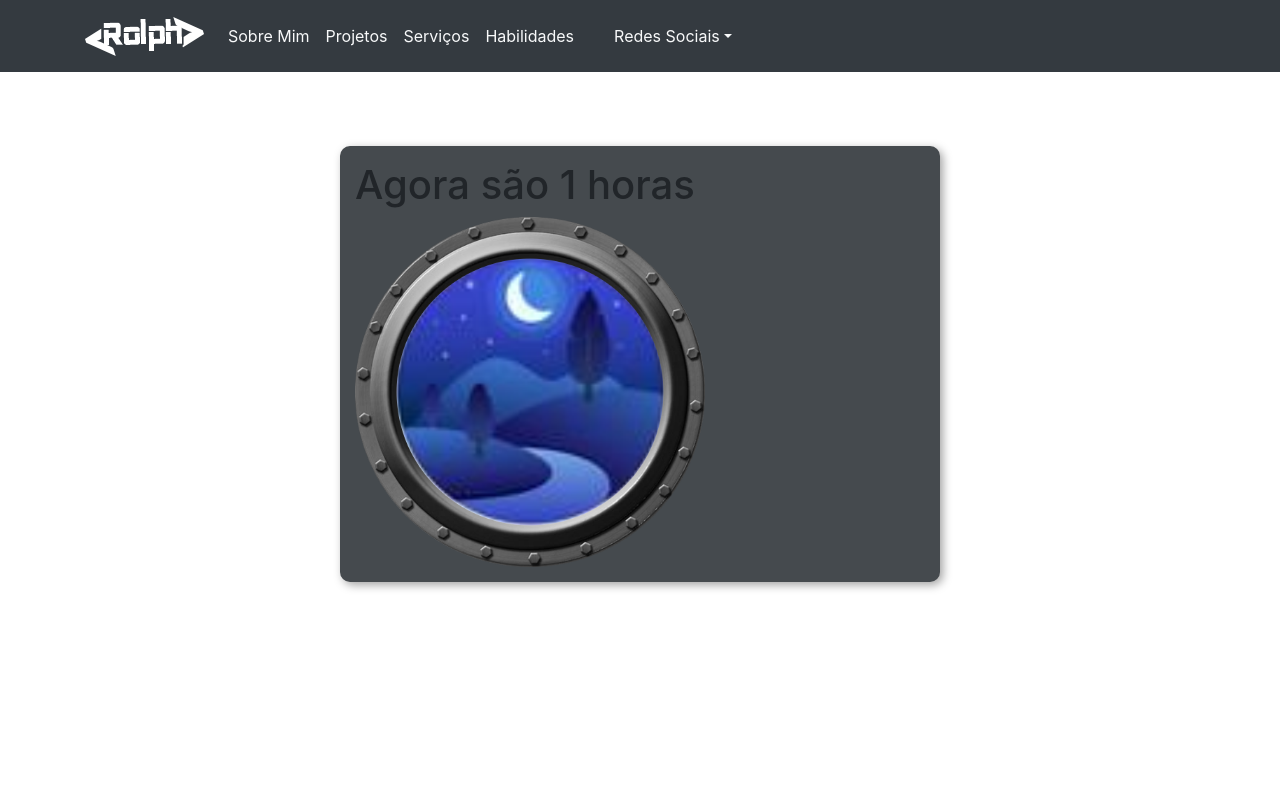
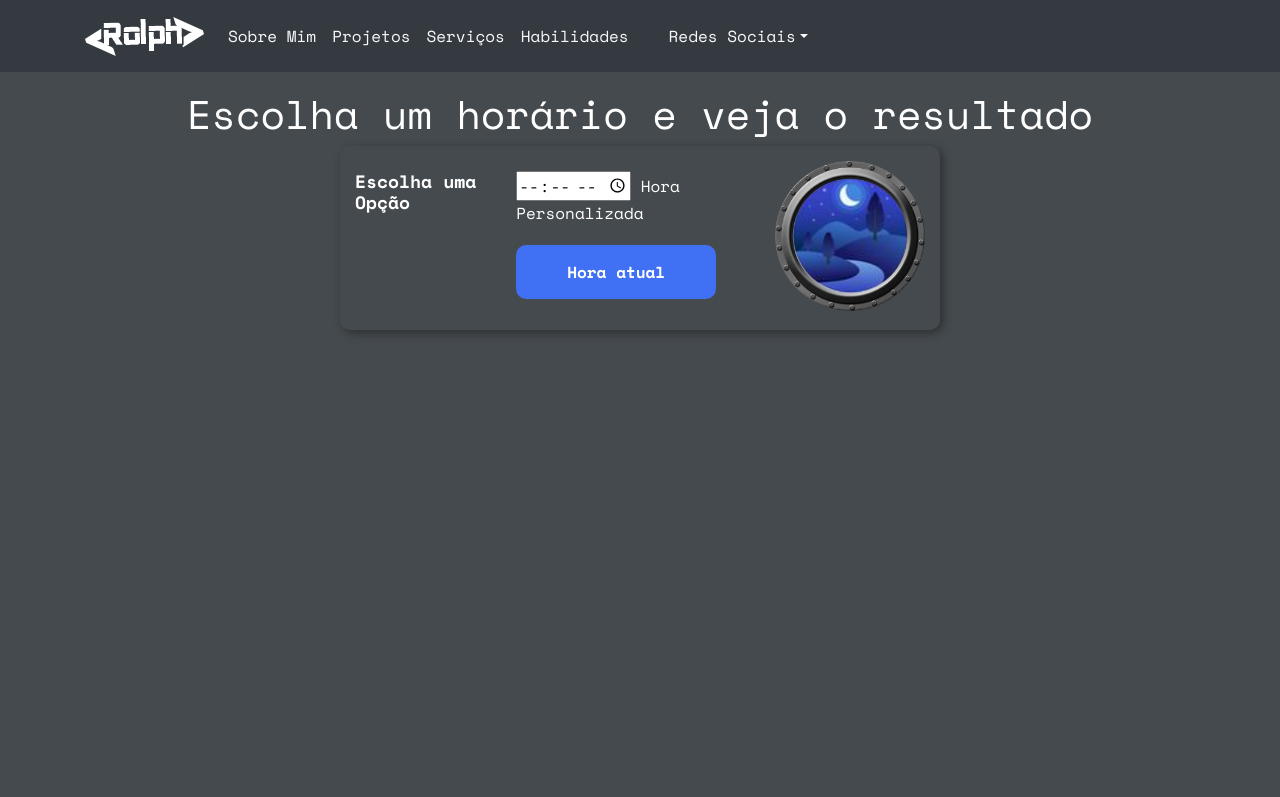
Before and after one commit to rolphmc/portfolio-rolph, a website: page exercice.html in a window 1280 px wide. Shown: the top 797 px of the page. Drawn offline with nearby package versions, Linux system fonts and the light colour scheme.

Commit message:
practicing: (control panel)
Ajustar dos controles dentro das seções e seus padrões iniciais.

```diff
--- a/css/style.css
+++ b/css/style.css
@@ -1,4 +1,13 @@
 @import url('https://fonts.googleapis.com/css2?family=Montserrat&family=Space+Mono:ital,wght@0,400;0,700;1,400;1,700&display=swap');
+
+/*Exercise*/
+        main{; width: 100%; height: 100vh;     padding-top: 7%;}
+        header{color: white; text-align:center;}
+        section{display:flex ;border-radius: 10px; padding: 15px; width: 600px; margin: auto; box-shadow: 3px 3px 10px rgba(0, 0, 0, 0.363);}
+        #msg, #fstart{text-align: left; margin-top: 10px;}
+        .cx{ list-style-type: none;padding:0px; margin:0px; align-items:initial;}
+        .cx ul li { display:list-item; list-style-type:none;}
+        img{max-width: 150px;}
 
 /*0,0,0*/
 *{padding: 0; margin: 0; box-sizing: border-box; font-family: 'Space Mono', monospace; text-decoration: none;}
--- a/exercice.html
+++ b/exercice.html
@@ -16,21 +16,13 @@
     <link rel="icon" href="img/favicon-32x32.png">
     <!-- Bootstrap CSS
     <link rel="stylesheet" href="node_modules/bootstrap/dist/css/bootstrap.css">
-    <link rel="stylesheet" href="node_modules/bootstrap/compiler/style.css">
-    <link rel="stylesheet" href="css/style.css">-->
+    <link rel="stylesheet" href="node_modules/bootstrap/compiler/style.css">-->
     <link rel="stylesheet" href="https://stackpath.bootstrapcdn.com/font-awesome/4.7.0/css/font-awesome.min.css"/>
     <link rel="stylesheet" href="https://maxcdn.bootstrapcdn.com/bootstrap/4.0.0/css/bootstrap.min.css" integrity="sha384-Gn5384xqQ1aoWXA+058RXPxPg6fy4IWvTNh0E263XmFcJlSAwiGgFAW/dAiS6JXm" crossorigin="anonymous">
+    <link rel="stylesheet" href="css/style.css">
 
 </head>
-<body onload="carregar()">
-
-    <style>
-        main{; width: 100%; height: 100vh;     padding-top: 7%;}
-        header{color: white; text-align:center;}
-        section{background: #454a4e; border-radius: 10px; padding: 15px; width: 600px; margin: auto; box-shadow: 3px 3px 10px rgba(0, 0, 0, 0.363);}
-        #cx{text-align: center; padding: 5px;}
-        img{max-width: 350px; }
-    </style>
+<body>
 
     <!--Navbar-->
     <nav class="navbar navbar-expand-lg navbar-dark bg-dark fixed-top shadow">
@@ -86,11 +78,24 @@
             <h1>Escolha um horário e veja o resultado</h1>
         </header>
         <section>
+            <h2 id="msg"> Escolha uma Opção</h2>
             <div class="cx">
-                <h1 id="msg">Mensagen dinâmica</h1>
+                <ul>
+                    <li>
+                        <input type="time" id="fstart" class="hour" onchange="form_validate_hour()"> Hora Personalizada
+                    </li>
+                    <li>
+                        <article style="margin-top: -10px;">
+                            <a href="" id="h.atural" onclick="form_validate_hour(true)">
+                                Hora atual
+                            </a>
+                        </article>
+                    </li>
+
+                </ul>
             </div>
             <div>
-                <img id="img" src="img/exercise-sample1/12hours.png">
+                <img id="img" src="img/exercise-sample1/00hours.png">
             </div>
         </section>
 
@@ -118,57 +123,13 @@
     <script src="https://code.jquery.com/jquery-3.2.1.slim.min.js" integrity="sha384-KJ3o2DKtIkvYIK3UENzmM7KCkRr/rE9/Qpg6aAZGJwFDMVNA/GpGFF93hXpG5KkN" crossorigin="anonymous"></script>
     <script src="https://cdnjs.cloudflare.com/ajax/libs/popper.js/1.12.9/umd/popper.min.js" integrity="sha384-ApNbgh9B+Y1QKtv3Rn7W3mgPxhU9K/ScQsAP7hUibX39j7fakFPskvXusvfa0b4Q" crossorigin="anonymous"></script>
     <script src="https://maxcdn.bootstrapcdn.com/bootstrap/4.0.0/js/bootstrap.min.js" integrity="sha384-JZR6Spejh4U02d8jOt6vLEHfe/JQGiRRSQQxSfFWpi1MquVdAyjUar5+76PVCmYl" crossorigin="anonymous"></script>
+    <script src="exercise.js"></script>
     <script>
         /*navbar*/
         $('.navbar-nav>li>a').on('click', function(){
         $('.navbar-collapse').collapse('hide');});
         $('.dropdown-menu>a').on('click', function(){
         $('.navbar-collapse').collapse('hide');});
-
-        /*landscap time*/
-        function carregar() {
-            var bg = window.document.getElementById('introduction')
-            var msg = window.document.getElementById('msg')
-            var img = window.document.getElementById('img')
-            var data = new Date()
-            var hora = data.getHours()
-
-            msg.innerHTML = `Agora são ${hora} horas`
-
-            switch (true) {
-                case (04 > hora && hora >= 00):
-                    img.src = 'img/exercise-sample1/00hours.png'
-                    break;
-                case (06 > hora && hora >= 04):
-                    img.src = 'img/exercise-sample1/04hours.png'
-                    break;
-                case (12 > hora && hora >= 06):
-                    img.src = 'img/exercise-sample1/06hours.png'
-                    break;
-                case (17 > hora && hora >= 12):
-                    img.src = 'img/exercise-sample1/12hours.png'
-                    break;
-                case (20 > hora && hora >= 17):
-                    img.src = "img/exercise-sample1/17hours.png"
-                    break;
-                case (23 > hora && hora >= 20):
-                    img.src = 'img/exercise-sample1/20hours.png'
-                    document.body.style.background = 'linear-gradient(to top, #375790, #96D6F2)'
-                    break;
-            }
-            /*
-            if(hora >= 0 && hora < 12){
-                //Bom dia
-            }else if (hora >= 12 && hora < 18){
-                //Boa tarde
-            } else {
-                //Boa noite
-            }*/
-
-        }
-
-
-
     </script>
 </body>
 </html>
--- /dev/null
+++ b/exercise.js
@@ -0,0 +1,39 @@
+
+function form_validate_hour(h) {
+    var bg = window.document.getElementById('introduction')
+    var msg = window.document.getElementById('msg')
+    var img = window.document.getElementById('img')
+    var data = new Date()
+    var hora = data.getHours()
+
+    if(document.getElementById("fstart").value != ""){
+        var hora = document.getElementById("fstart");
+    }
+
+
+    /*var hora = 22
+    msg.innerHTML = `Agora são ${hora} horas`*/
+    if (h || document.getElementById("fstart").value != ""){
+        switch (true) {
+            case (04 > hora && hora >= 00):
+                img.src = 'img/exercise-sample1/00hours.png'
+                break;
+            case (06 > hora && hora >= 04):
+                img.src = 'img/exercise-sample1/04hours.png'
+                break;
+            case (12 > hora && hora >= 06):
+                img.src = 'img/exercise-sample1/06hours.png'
+                break;
+            case (17 > hora && hora >= 12):
+                img.src = 'img/exercise-sample1/12hours.png'
+                break;
+            case (20 > hora && hora >= 17):
+                img.src = "img/exercise-sample1/17hours.png"
+                break;
+            case (23 > hora && hora >= 20):
+                img.src = 'img/exercise-sample1/20hours.png'
+                document.body.style.background = 'linear-gradient(to top, #375790, #96D6F2)'
+                break;
+        }
+    }
+}
```
